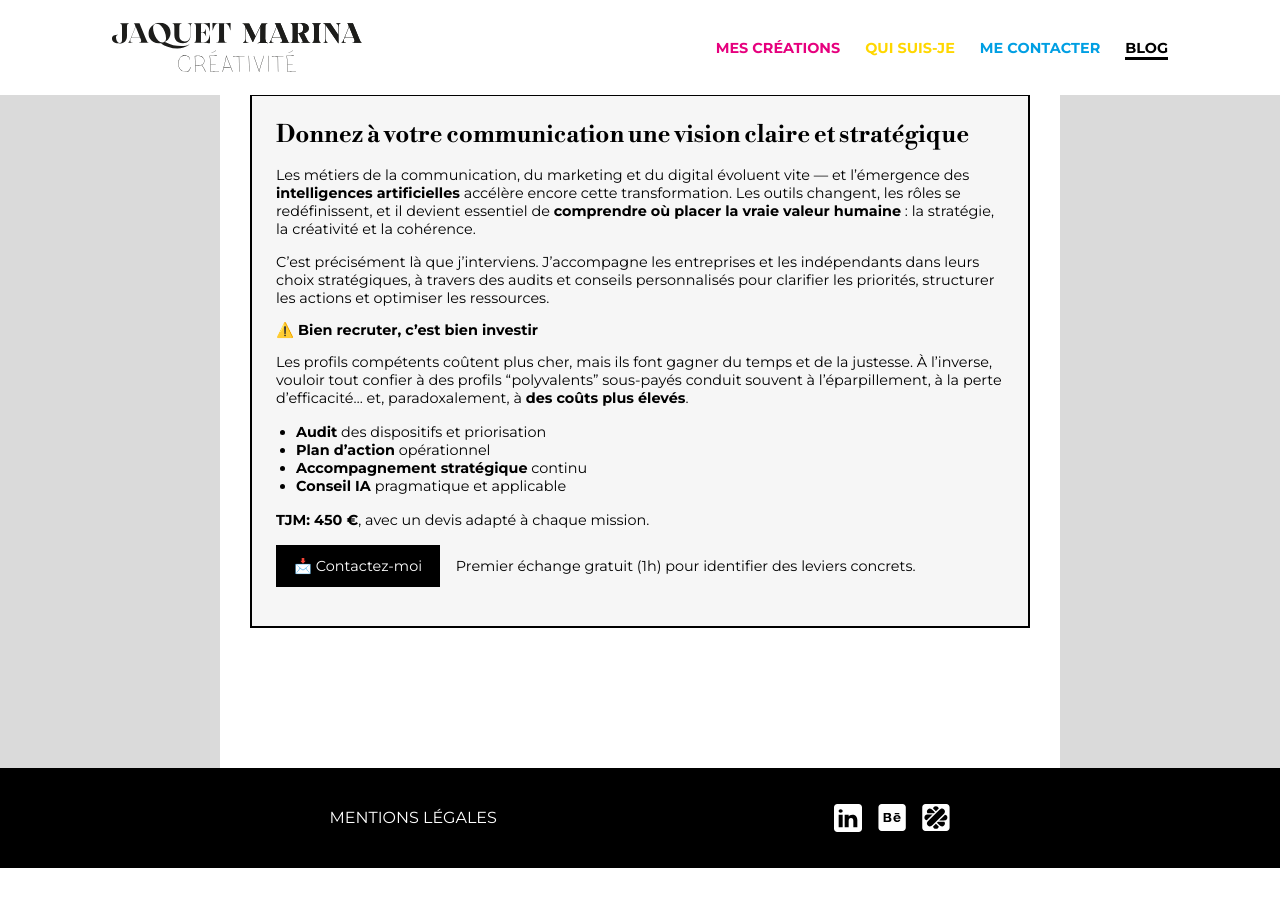
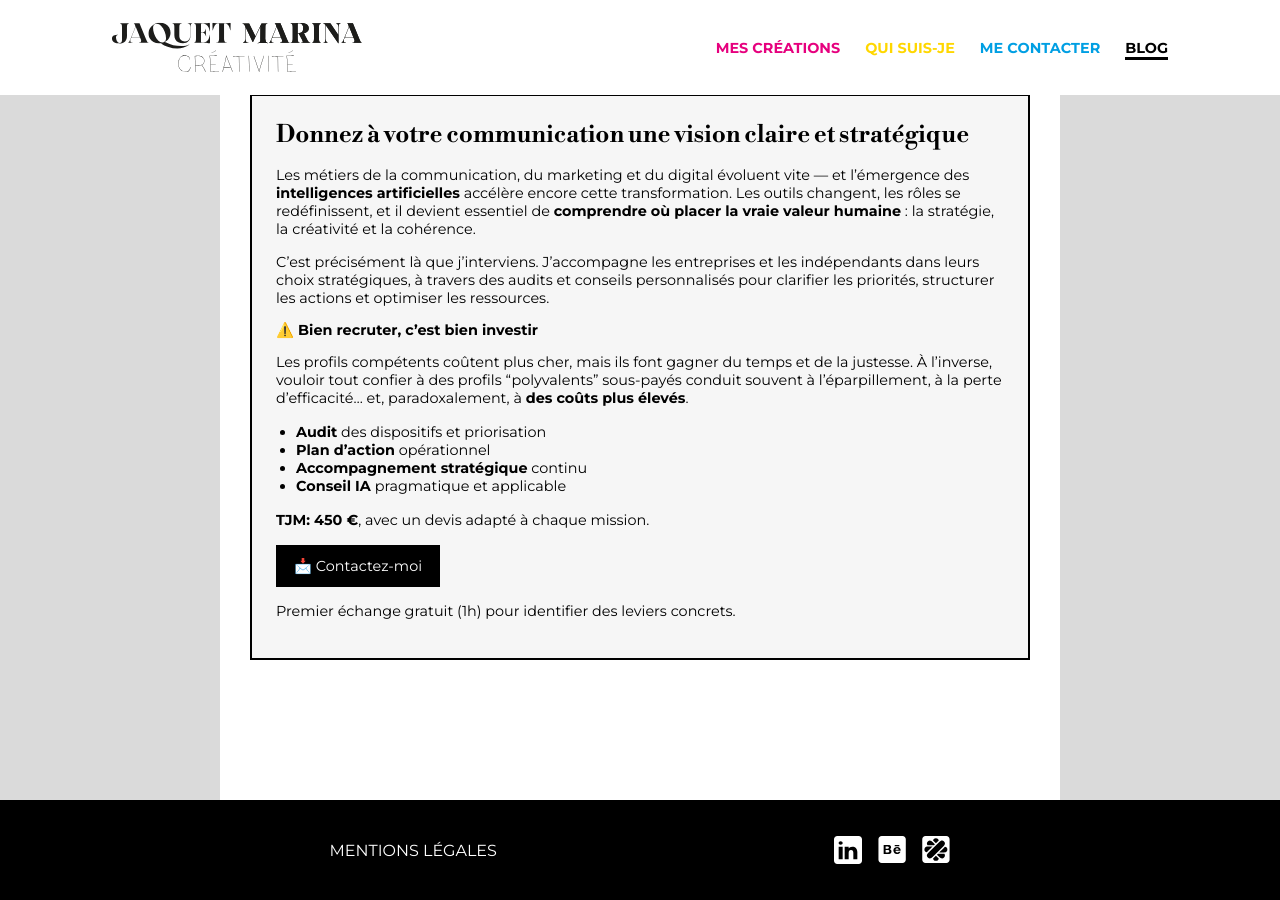
Before and after one commit to minaLagorio/minaLagorio.github.io, a Jekyll site: the page built from _posts/2025-10-30-les-metiers-de-la-communication-digitale.md, in a window 1280 px wide and 900 px high, scrolled down 1968 px. Built offline with Jekyll 4.4.1, drawn with Linux system fonts in a browser that asks for light colours; before the commit the page ends 2836 px from its top, so only the background shows below that.

Commit message:
Updates blog post

```diff
--- a/_posts/2025-10-30-les-metiers-de-la-communication-digitale.md
+++ b/_posts/2025-10-30-les-metiers-de-la-communication-digitale.md
@@ -95,6 +95,6 @@ Mais dans tous les cas, c’est l’__interconnexion__ entre ces compétences qu
 
 <p class="actions">
  <a class="btn" href="{{ '/contact' | relative_url }}">📩 Contactez-moi</a>
- <span class="note">Premier échange gratuit (1h) pour identifier des leviers concrets.</span>
+ <p class="note">Premier échange gratuit (1h) pour identifier des leviers concrets.</p>
  </p>
 </div>
```
Also changed, not shown: other parts of _posts/2025-10-30-les-metiers-de-la-communication-digitale.md (+1 -1 lines).
